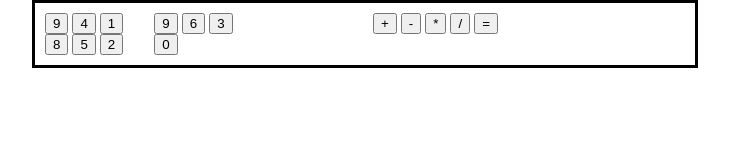
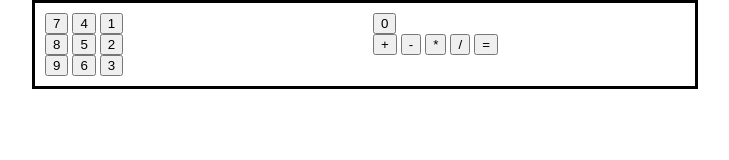
Before and after one commit to MaxAFath/calculator, a plain HTML site: page index.html in a window 1280 px wide. Shown: the whole page, without its empty margins (275-1004 px from the left). Drawn offline with Linux system fonts and the light colour scheme.

Commit message:
added to styling to fix display of calculator

```diff
--- a/assets/css/styles.css
+++ b/assets/css/styles.css
@@ -3,6 +3,7 @@
 #calculator{
     margin: auto;
     width:50%;
+    height: auto;
     border: 3px solid black;
     padding: 10px;
 
@@ -16,10 +17,13 @@
 .btns{
     column-count: 2;
 }
-
 .nums{
+    column-count: 1;
+}
+#columns{
     column-count: 3;
 }
+
 
 .funs{
 
--- a/index.html
+++ b/index.html
@@ -16,9 +16,10 @@
 
         </div>
         <div class="btns">
-            <div class="col nums">
+            <div class="nums">
+                <div class="columns">
                     <div class="col">
-                    <button class="btn num row" onclick="addToDisplay(9)">9</button>
+                        <button class="btn num row" onclick="addToDisplay(7)">7</button>
                         <button class="btn num row" onclick="addToDisplay(4)">4</button>
                         <button class="btn num row" onclick="addToDisplay(1)">1</button>
                     </div>
@@ -31,6 +32,7 @@
                         <button class="btn num row" onclick="addToDisplay(9)">9</button>
                         <button class="btn num row" onclick="addToDisplay(6)">6</button>
                         <button class="btn num row" onclick="addToDisplay(3)">3</button>
+                    </div>
                 </div>
                 <div class="row">
                     <button class="btn num zero" onclick="addToDisplay(0)">0</button>
```
Lines whose indentation alone changed are shown as unchanged.
